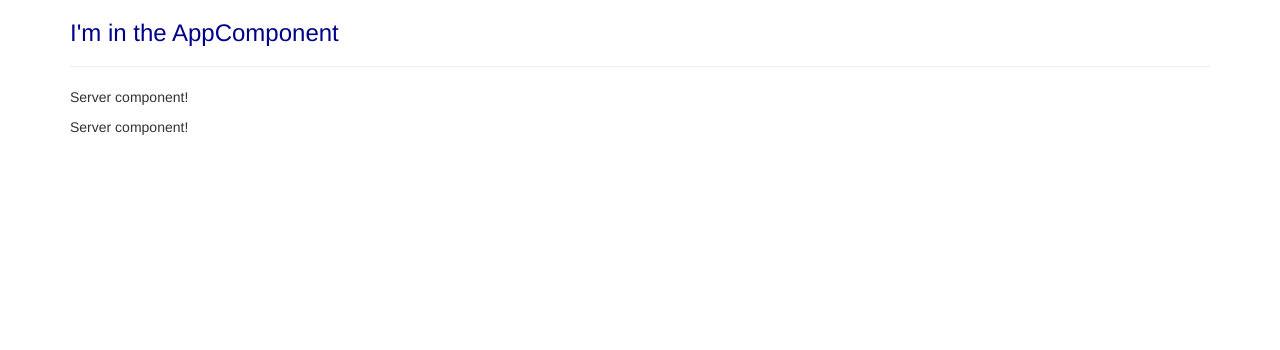
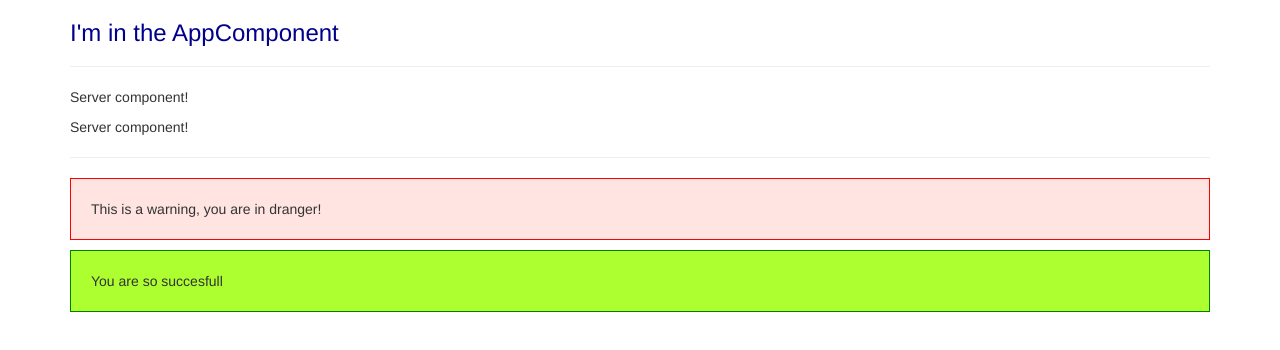
Before and after one commit to vl4d1k01k/my-first-app, an Angular app: page / in a window 1280 px wide. Shown: the top 350 px of the page. Built offline with nearby package versions, Linux system fonts and the light colour scheme.

Commit message:
First task

```diff
--- a/src/app/app.component.html
+++ b/src/app/app.component.html
@@ -3,7 +3,10 @@
         <div class="col-xs-12">
             <h3>I'm in the AppComponent</h3>
             <hr>
-            <app-servers> </app-servers>
+            <app-servers></app-servers>
+            <hr>
+            <app-warning-alert></app-warning-alert>
+            <app-success-alert></app-success-alert>
         </div>
     </div>
 </div>
--- a/src/app/app.module.ts
+++ b/src/app/app.module.ts
@@ -5,12 +5,16 @@
 import { AppComponent } from './app.component';
 import { ServerComponent } from './server/server.component';
 import { ServersComponent } from './servers/servers.component';
+import { WarningAlertComponent } from './warning-alert/warning-alert.component';
+import { SuccessAlertComponent } from './success-alert/success-alert.component';
 
 @NgModule({
   declarations: [
     AppComponent,
     ServerComponent,
-    ServersComponent
+    ServersComponent,
+    WarningAlertComponent,
+    SuccessAlertComponent
   ],
   imports: [
     BrowserModule,
--- /dev/null
+++ b/src/app/success-alert/success-alert.component.css
@@ -0,0 +1,6 @@
+p {
+    padding: 20px;
+    background-color: greenyellow;
+    border: 1px solid green;
+
+  }
--- /dev/null
+++ b/src/app/success-alert/success-alert.component.html
@@ -0,0 +1 @@
+<p>You are so succesfull</p>
--- /dev/null
+++ b/src/app/success-alert/success-alert.component.ts
@@ -0,0 +1,15 @@
+import { Component, OnInit } from '@angular/core';
+
+@Component({
+  selector: 'app-success-alert',
+  templateUrl: './success-alert.component.html',
+  styleUrls: ['./success-alert.component.css']
+})
+export class SuccessAlertComponent implements OnInit {
+
+  constructor() { }
+
+  ngOnInit(): void {
+  }
+
+}
--- /dev/null
+++ b/src/app/warning-alert/warning-alert.component.html
@@ -0,0 +1 @@
+<p>warning-alert works!</p>
--- /dev/null
+++ b/src/app/warning-alert/warning-alert.component.ts
@@ -0,0 +1,21 @@
+import { Component } from "@angular/core";
+
+@Component({
+    selector: 'app-warning-alert',
+    template:`
+    <p> This is a warning, you are in dranger!</p>
+    `,
+    styles: [
+        `
+         p {
+            padding: 20px;
+            background-color: mistyrose;
+            border: 1px solid red;
+
+          }
+        `
+    ]
+})
+export class WarningAlertComponent {
+
+}
```
